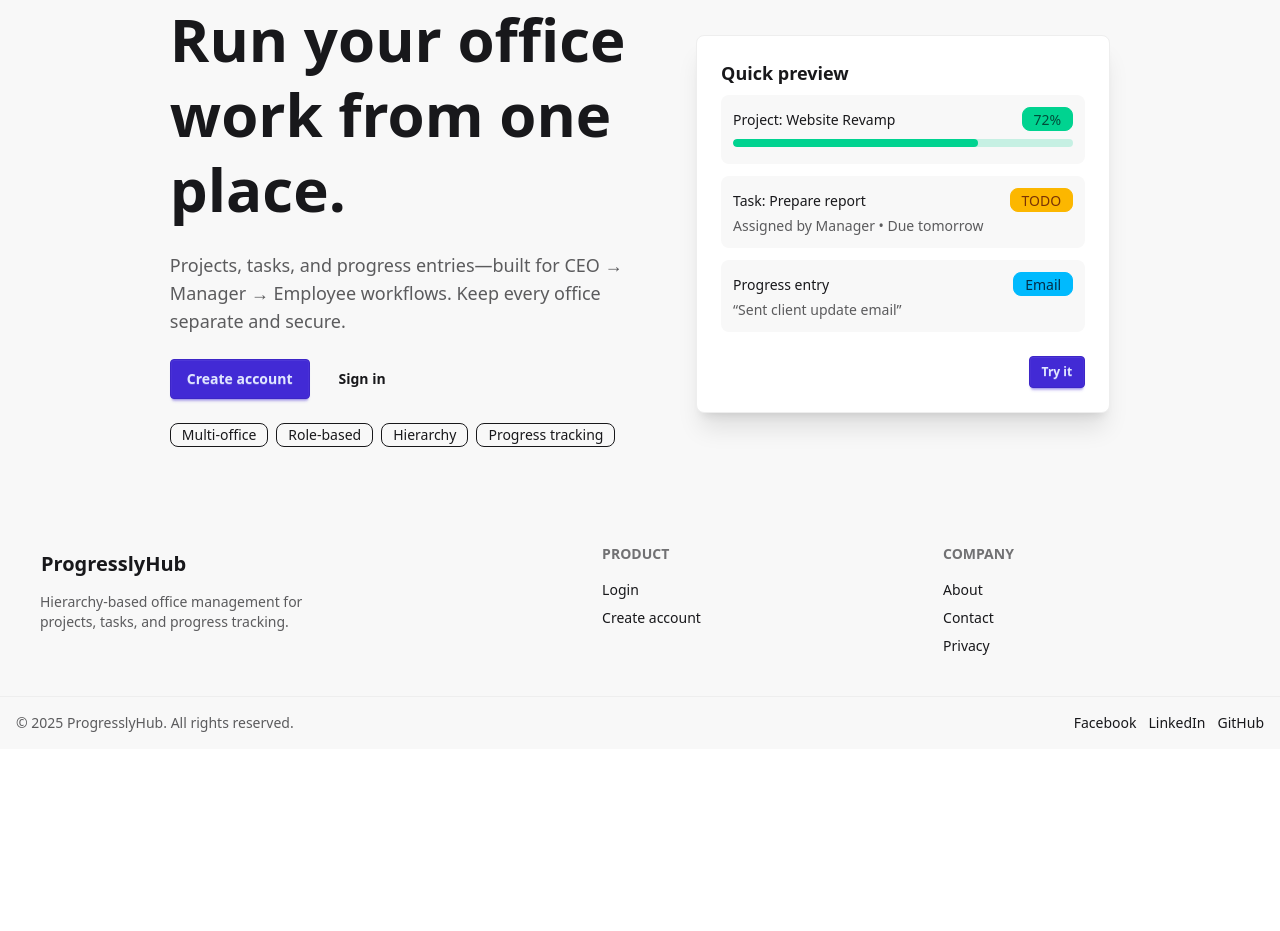
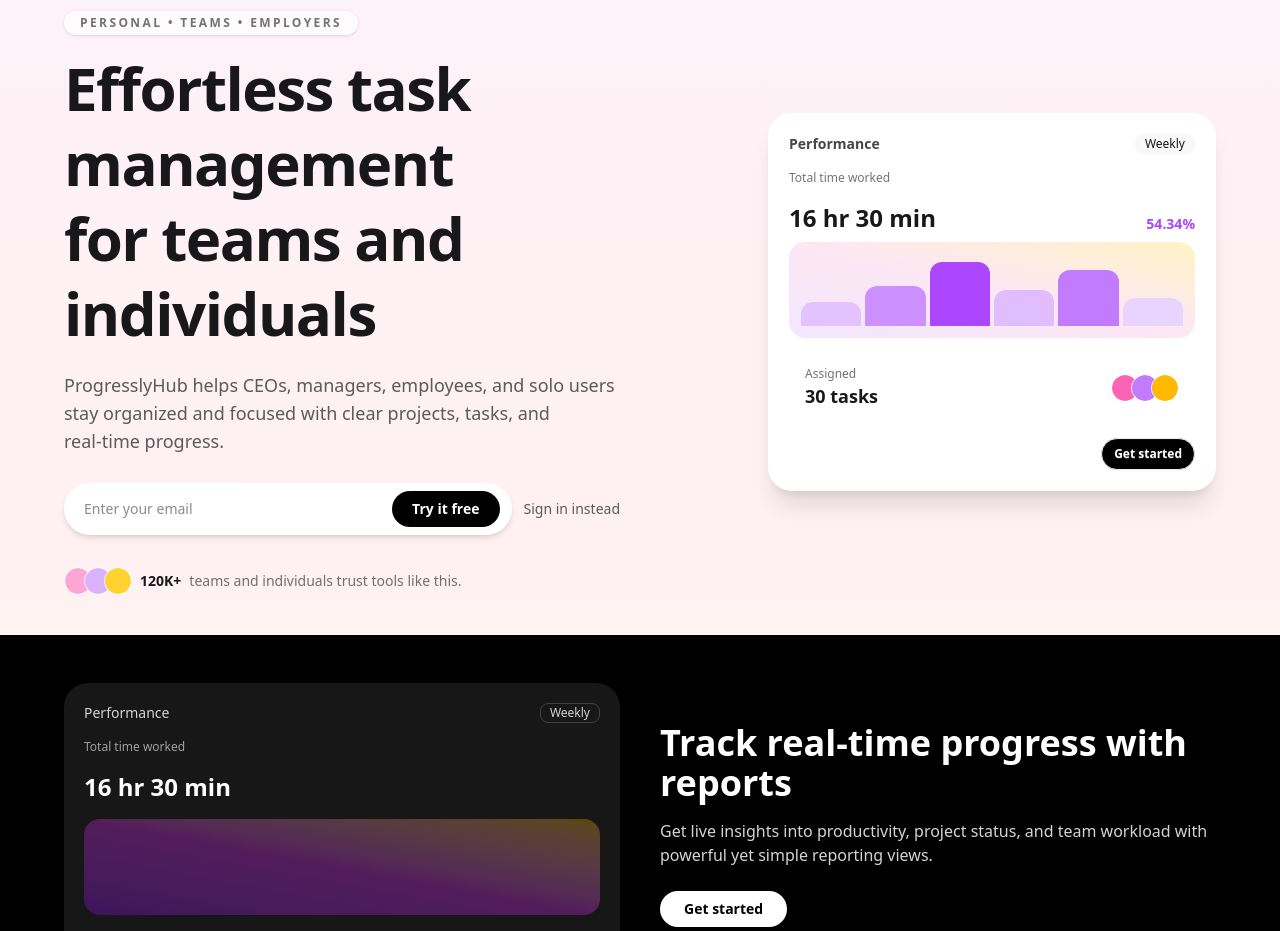
Before and after one commit to arik509/ProgresslyHub-client, a React (Vite) app: page / in a window 1280 px wide. Shown: the part 120-1051 px from the top of the page. Before the commit the page ends 869 px from the top, so only its background shows below. Built offline with nearby package versions, Linux system fonts and the light colour scheme; no server answers.

Commit message:
Updated Navbar and banner design

```diff
--- a/src/components/Banner.jsx
+++ b/src/components/Banner.jsx
@@ -4,94 +4,215 @@
 const Banner = () => {
   const { user } = useAuth();
 
+  const primaryCta = !user ? "/auth/register" : "/app/projects";
+  const secondaryCta = !user ? "/auth/login" : "/app/tasks";
+
   return (
-    <section className="hero min-h-[70vh] bg-base-200">
-      <div className="hero-content flex-col lg:flex-row gap-10">
-        <div className="max-w-xl">
-          <h1 className="text-4xl md:text-6xl font-extrabold leading-tight">
-            Run your office work from one place.
+    <main className="bg-gradient-to-b from-pink-50 via-rose-50 to-amber-50">
+      {/* Hero */}
+      <section className="max-w-6xl mx-auto px-4 lg:px-0 pt-16 pb-10">
+        <div className="grid lg:grid-cols-2 gap-10 items-center">
+          {/* Left text */}
+          <div>
+            <p className="inline-flex items-center text-xs font-semibold uppercase tracking-[0.2em] text-base-content/60 bg-white/70 rounded-full px-4 py-1 mb-4 shadow-sm">
+              Personal • Teams • Employers
+            </p>
+
+            <h1 className="text-4xl md:text-5xl lg:text-6xl font-extrabold tracking-tight leading-tight text-base-content">
+              Effortless task management
+              <br />
+              for teams and individuals
             </h1>
 
-          <p className="py-6 text-base-content/70 text-lg">
-            Projects, tasks, and progress entries—built for CEO → Manager → Employee workflows.
-            Keep every office separate and secure.
+            <p className="mt-5 text-base md:text-lg text-base-content/70 max-w-xl">
+              ProgresslyHub helps CEOs, managers, employees, and solo
+              users stay organized and focused with clear projects,
+              tasks, and real‑time progress.
             </p>
 
-          <div className="flex flex-col sm:flex-row gap-3">
-            {!user ? (
-              <>
-                <Link to="/register" className="btn btn-primary">
-                  Create account
+            {/* Email / CTA row */}
+            <div className="mt-7 flex flex-col sm:flex-row gap-3 items-stretch sm:items-center">
+              <div className="flex-1">
+                <div className="flex items-center bg-white rounded-full shadow-md px-3 py-2">
+                  <input
+                    type="email"
+                    placeholder="Enter your email"
+                    className="flex-1 bg-transparent outline-none text-sm px-2"
+                  />
+                  <Link
+                    to={primaryCta}
+                    className="inline-flex items-center justify-center rounded-full bg-black text-white px-5 py-2 text-sm font-semibold hover:bg-neutral-900 transition-colors"
+                  >
+                    Try it free
                   </Link>
-                <Link to="/login" className="btn btn-ghost">
-                  Sign in
-                </Link>
-              </>
-            ) : (
-              <>
-                <Link to="/projects" className="btn btn-primary">
-                  Go to projects
-                </Link>
-                <Link to="/tasks" className="btn btn-ghost">
-                  View tasks
-                </Link>
-              </>
-            )}
-          </div>
-
-          <div className="mt-6 flex flex-wrap gap-2">
-            <div className="badge badge-outline">Multi-office</div>
-            <div className="badge badge-outline">Role-based</div>
-            <div className="badge badge-outline">Hierarchy</div>
-            <div className="badge badge-outline">Progress tracking</div>
                 </div>
               </div>
 
-        <div className="w-full max-w-md">
-          <div className="card bg-base-100 shadow-xl border border-base-300">
-            <div className="card-body">
-              <h2 className="card-title">Quick preview</h2>
-
-              <div className="space-y-3">
-                <div className="p-3 rounded-lg bg-base-200">
-                  <div className="flex items-center justify-between">
-                    <span className="font-medium">Project: Website Revamp</span>
-                    <span className="badge badge-success">72%</span>
-                  </div>
-                  <progress className="progress progress-success w-full mt-2" value="72" max="100"></progress>
+              <Link
+                to={secondaryCta}
+                className="text-sm font-medium text-base-content/70 hover:text-base-content underline-offset-4 hover:underline"
+              >
+                {user ? "View my tasks" : "Sign in instead"}
+              </Link>
             </div>
 
-                <div className="p-3 rounded-lg bg-base-200">
-                  <div className="flex items-center justify-between">
-                    <span className="font-medium">Task: Prepare report</span>
-                    <span className="badge badge-warning">TODO</span>
+            {/* Trust row */}
+            <div className="mt-8 flex flex-wrap gap-6 items-center text-sm text-base-content/70">
+              <div className="flex items-center gap-2">
+                <div className="avatar-group -space-x-2">
+                  <div className="avatar w-7 h-7 border border-white">
+                    <div className="rounded-full bg-pink-300" />
                   </div>
-                  <p className="text-sm text-base-content/70 mt-1">
-                    Assigned by Manager • Due tomorrow
-                  </p>
+                  <div className="avatar w-7 h-7 border border-white">
+                    <div className="rounded-full bg-purple-300" />
                   </div>
-
-                <div className="p-3 rounded-lg bg-base-200">
-                  <div className="flex items-center justify-between">
-                    <span className="font-medium">Progress entry</span>
-                    <span className="badge badge-info">Email</span>
+                  <div className="avatar w-7 h-7 border border-white">
+                    <div className="rounded-full bg-amber-300" />
                   </div>
-                  <p className="text-sm text-base-content/70 mt-1">
-                    “Sent client update email”
-                  </p>
+                </div>
+                <span className="font-semibold text-base-content">
+                  120K+
+                </span>
+                <span className="text-base-content/60">
+                  teams and individuals trust tools like this.
+                </span>
+              </div>
             </div>
           </div>
 
-              <div className="card-actions justify-end mt-4">
-                <Link to="/register" className="btn btn-primary btn-sm">
-                  Try it
+          {/* Right preview card */}
+          <div className="lg:justify-self-end w-full max-w-md">
+            <div className="rounded-3xl bg-white shadow-xl border border-white/60 p-5 space-y-4">
+              <div className="flex items-center justify-between">
+                <span className="text-sm font-semibold text-base-content/80">
+                  Performance
+                </span>
+                <span className="badge badge-ghost badge-sm">Weekly</span>
+              </div>
+
+              <div className="text-xs text-base-content/60">
+                Total time worked
+              </div>
+              <div className="flex items-end justify-between mb-2">
+                <span className="text-2xl font-bold text-base-content">
+                  16 hr 30 min
+                </span>
+                <span className="text-sm font-semibold text-purple-500">
+                  54.34%
+                </span>
+              </div>
+
+              {/* fake chart */}
+              <div className="h-24 w-full rounded-2xl bg-gradient-to-tr from-purple-100 via-pink-100 to-amber-100 flex items-end px-3 pb-3 gap-1 overflow-hidden">
+                <div className="flex-1 bg-purple-300/70 rounded-t-xl h-6" />
+                <div className="flex-1 bg-purple-400/80 rounded-t-xl h-10" />
+                <div className="flex-1 bg-purple-500 rounded-t-xl h-16" />
+                <div className="flex-1 bg-purple-300/80 rounded-t-xl h-9" />
+                <div className="flex-1 bg-purple-400 rounded-t-xl h-14" />
+                <div className="flex-1 bg-purple-200 rounded-t-xl h-7" />
+              </div>
+
+              {/* mini task card */}
+              <div className="mt-4 flex items-center justify-between bg-base-100 rounded-2xl px-4 py-3">
+                <div>
+                  <p className="text-xs text-base-content/60">Assigned</p>
+                  <p className="text-lg font-semibold text-base-content">
+                    30 tasks
+                  </p>
+                </div>
+                <div className="avatar-group -space-x-2">
+                  <div className="avatar w-7 h-7 border border-white">
+                    <div className="rounded-full bg-pink-400" />
+                  </div>
+                  <div className="avatar w-7 h-7 border border-white">
+                    <div className="rounded-full bg-purple-400" />
+                  </div>
+                  <div className="avatar w-7 h-7 border border-white">
+                    <div className="rounded-full bg-amber-400" />
+                  </div>
+                </div>
+              </div>
+
+              <div className="mt-3 flex justify-end">
+                <Link
+                  to={primaryCta}
+                  className="btn btn-sm rounded-full bg-black text-white hover:bg-neutral-900"
+                >
+                  Get started
                 </Link>
               </div>
             </div>
           </div>
         </div>
+      </section>
+
+      {/* Dark reports section */}
+      <section className="bg-black text-white py-12">
+        <div className="max-w-6xl mx-auto px-4 lg:px-0 grid lg:grid-cols-2 gap-10 items-center">
+          {/* Left chart card */}
+          <div className="bg-neutral-900 rounded-3xl p-5 space-y-4 shadow-xl">
+            <div className="flex items-center justify-between text-sm text-neutral-300">
+              <span>Performance</span>
+              <span className="badge badge-outline badge-sm border-neutral-700 text-neutral-300">
+                Weekly
+              </span>
+            </div>
+            <p className="text-xs text-neutral-400">
+              Total time worked
+            </p>
+            <p className="text-2xl font-semibold">16 hr 30 min</p>
+            <div className="h-24 w-full rounded-2xl bg-gradient-to-tr from-purple-600/30 via-fuchsia-500/30 to-amber-400/30" />
+            <div className="text-xs text-neutral-500">
+              20 Aug, 2024 • 630 hr 52 min total time
+            </div>
+          </div>
+
+          {/* Right text */}
+          <div>
+            <h2 className="text-3xl md:text-4xl font-bold mb-4">
+              Track real‑time progress with reports
+            </h2>
+            <p className="text-neutral-300 mb-6">
+              Get live insights into productivity, project status, and
+              team workload with powerful yet simple reporting views.
+            </p>
+            <Link
+              to={primaryCta}
+              className="inline-flex items-center rounded-full bg-white text-black px-6 py-2 text-sm font-semibold hover:bg-neutral-100 transition-colors"
+            >
+              Get started
+            </Link>
+          </div>
         </div>
       </section>
+
+      {/* Bottom stats row */}
+      <section className="bg-base-100 py-10">
+        <div className="max-w-6xl mx-auto px-4 lg:px-0 grid md:grid-cols-3 gap-8 text-sm">
+          <div>
+            <p className="text-xl font-semibold mb-1">120K+</p>
+            <p className="text-base-content/70">
+              Users rely on modern tools like ProgresslyHub to stay on
+              top of their work.
+            </p>
+          </div>
+          <div>
+            <p className="text-xl font-semibold mb-1">4.8</p>
+            <p className="text-base-content/70">
+              Average rating from teams and individuals who track their
+              projects every day.
+            </p>
+          </div>
+          <div>
+            <p className="text-xl font-semibold mb-1">100%</p>
+            <p className="text-base-content/70">
+              Ownership of your data and workflow, whether you work
+              alone or with a full team.
+            </p>
+          </div>
+        </div>
+      </section>
+    </main>
   );
 };
 
```
Also changed, not shown: src/components/Navbar.jsx (+11 -27 lines). Lines whose indentation alone changed are shown as unchanged.
